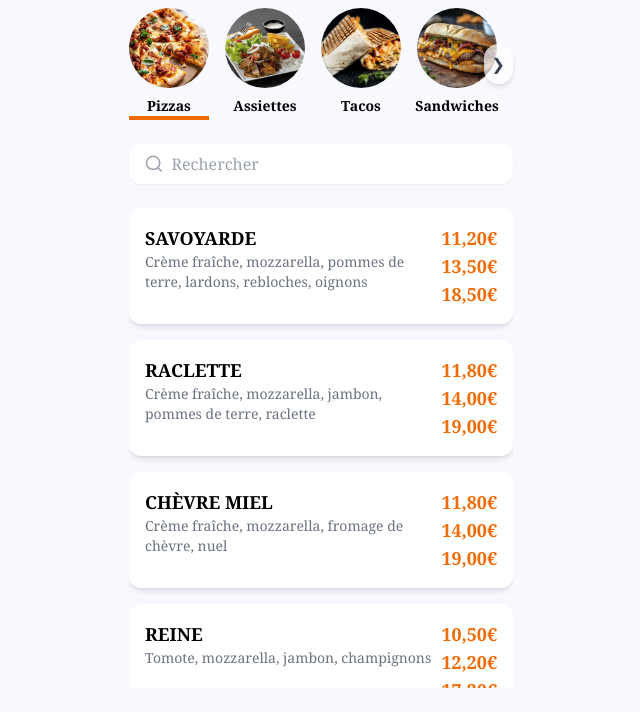
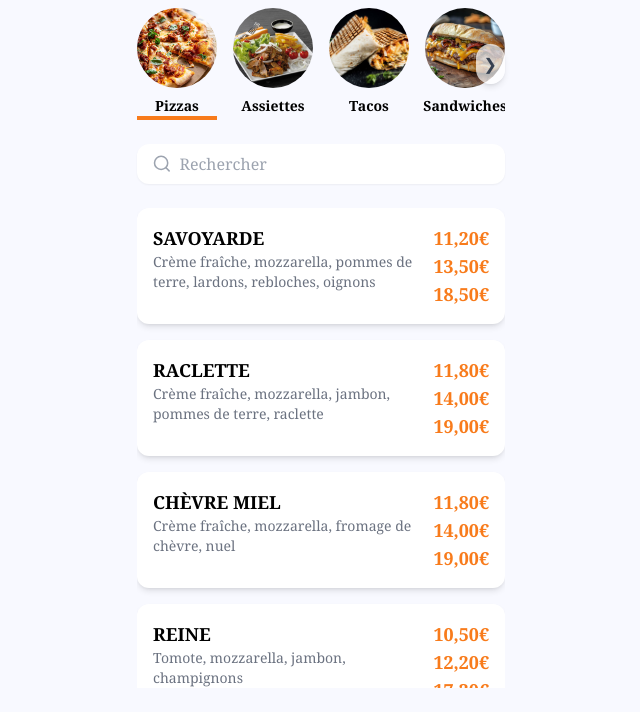
Before and after one commit to MonRestaurant/B-tacos, a plain HTML site: page index.html in a window 1280 px wide. Shown: the part 88-800 px from the top of the page, without its empty margins (319-959 px from the left). Drawn offline with nearby package versions, Linux system fonts and the light colour scheme.

Commit message:
Update index.html

```diff
--- a/index.html
+++ b/index.html
@@ -17,7 +17,7 @@
   </style>
 </head>
 <body class="bg-[#F8F9FF] font-serif">
-  <div class="max-w-sm mx-auto min-h-screen  py-6 relative flex flex-col h-screen">
+  <div class="max-w-sm mx-auto min-h-screen px-2 py-6 relative flex flex-col h-screen">
 
     <!-- Conteneur fixe -->
     <div class="sticky top-0 bg-[#F8F9FF] z-10">
@@ -107,7 +107,6 @@
   </div>
 
 <script>
-  // Données des produits par catégorie
   const productsByCategory = {
     pizza: [
       { name: "SAVOYARDE", description: "Crème fraîche, mozzarella, pommes de terre, lardons, rebloches, oignons", price: "11,20€<br/>13,50€<br/>18,50€" },
@@ -125,13 +124,15 @@
 
     ],
     assiettes: [
-      { name: "POULEB", price: "14,00€" },
+      { name: "POULET", price: "14,00€" },
       { name: "STEAK", price: "14,00€" },
       { name: "FALAFEL", price: "14,00€" },
-      { name: "REFTAL", price: "14,00€" },
-      { name: "ROYAL", description: "Viande - Œuf - Mayonnaise", price: "14,00€" },
-      { name: "MIXTE", description: "3 Viandes au choix", price: "14,00€" },
-      { name: "MENU ASSIETTE", description: "1 Assiette - Crudités + 1 Portion de frites + 1 Boisson 33cl", price: "16,50€" }
+      { name: "Kefta", price: "14,00€" },
+      { name: "ROYAL", description: "1 Viande , Œuf , fromage", price: "14,50€" },
+      { name: "MIXTE", description: "2 Viandes au choix", price: "15,50€" },
+      { name: "MIXTE", description: "3 Viandes au choix", price: "16,50€" },
+      { name: "MENU ASSIETTE", description: "1 Assiette + Crudités + 1 Portion de frites + 1 Boisson 33cl", price: `16,50€ <br/> <span class="text-xs text-gray-500"> (sans boisson
+        -1€)</span>` }
     ],
     tacos: [
       { name: "Kebab", price: "10,00€" },
@@ -180,7 +181,6 @@
     texmex: [
       { name: "5 pièces", description: "chiken wings,nuggets,tenders,mozza sticks", price: `7,50€ <span class="text-xs text-gray-500">(+frites)</span><br/>8,50€ <span class="text-xs text-gray-500">(Menu)</span>` }
     ],
-
   };
 
   const categories = document.querySelectorAll('.category');
@@ -193,16 +193,17 @@
   let currentCategory = 'pizza';
 
   function displayProducts(categoryId, filter = "") {
-    productsList.innerHTML = "";
+    productsList.innerHTML = `<p class="text-center text-gray-400">Chargement...</p>`;
 
+    setTimeout(() => {
       let products = productsByCategory[categoryId] || [];
 
-    // Filtrage si texte de recherche
+      // Filtrer uniquement par nom et description (si elle existe)
       if (filter) {
         const f = filter.toLowerCase();
         products = products.filter(p =>
           p.name.toLowerCase().includes(f) ||
-        p.description?.toLowerCase().includes(f)
+          (p.description && p.description.toLowerCase().includes(f))
         );
       }
 
@@ -211,44 +212,44 @@
         return;
       }
 
-    // Génération des produits
+      productsList.innerHTML = "";
       products.forEach(product => {
         const productDiv = document.createElement('div');
         productDiv.className = "bg-white rounded-xl shadow-md p-4 flex justify-between items-start";
 
         productDiv.innerHTML = `
           <div>
-          <p class="text-lg font-bold ">${product.name}</p>
-          ${product.description ? `<p class="text-sm text-gray-500">${product.description}</p>` : ''}
+            <p class="text-lg font-bold">${product.name}</p>
+            <p class="text-sm text-gray-500">${product.description || ""}</p>
           </div>
-        <p class="text-lg font-bold text-[#F16B05]">${product.price}</p>
+          <p class="text-lg font-bold text-[#F87B1B]">${product.price}</p>
         `;
 
         productsList.appendChild(productDiv);
       });
+    }, 100); // Petit délai pour afficher le texte de chargement
   }
 
-  // Clic sur une catégorie
+  // Clic sur catégories
   categories.forEach(cat => {
     cat.addEventListener('click', () => {
       currentCategory = cat.getAttribute('data-id');
 
-      // Affichage bordure sous catégorie sélectionnée
-      categories.forEach(c => c.classList.remove('border-b-4', 'border-[#F16B05]'));
-      cat.classList.add('border-b-4', 'border-[#F16B05]');
+      // Gestion style actif
+      categories.forEach(c => c.classList.remove('border-b-4', 'border-[#F87B1B]'));
+      cat.classList.add('border-b-4', 'border-[#F87B1B]');
 
-      // Reset recherche + affichage
       searchInput.value = "";
       displayProducts(currentCategory);
     });
   });
 
-  // 🔍 Recherche instantanée
+  // Recherche instantanée
   searchInput.addEventListener('input', () => {
     displayProducts(currentCategory, searchInput.value);
   });
 
-  // Gestion scroll horizontal
+  // Scroll flèches
   function toggleButtons() {
     btnLeft.style.display = scrollContainer.scrollLeft > 0 ? 'block' : 'none';
     btnRight.style.display = scrollContainer.scrollLeft + scrollContainer.clientWidth < scrollContainer.scrollWidth ? 'block' : 'none';
@@ -264,18 +265,18 @@
 
   scrollContainer.addEventListener('scroll', toggleButtons);
 
-  // Initialisation au chargement
-  window.addEventListener('load', () => {
+  // Chargement initial
+  document.addEventListener('DOMContentLoaded', () => {
     toggleButtons();
     displayProducts(currentCategory);
-    // Mettre la 1ère catégorie active visuellement
-    categories.forEach(c => c.classList.remove('border-b-4', 'border-[#F16B05]'));
-    categories[0]?.classList.add('border-b-4', 'border-[#F16B05]');
+    categories.forEach(c => c.classList.remove('border-b-4', 'border-[#F87B1B]'));
+    categories[0]?.classList.add('border-b-4', 'border-[#F87B1B]');
   });
 
   window.addEventListener('resize', toggleButtons);
 </script>
 
 
+
 </body>
 </html>
```
Lines whose indentation alone changed are shown as unchanged.
